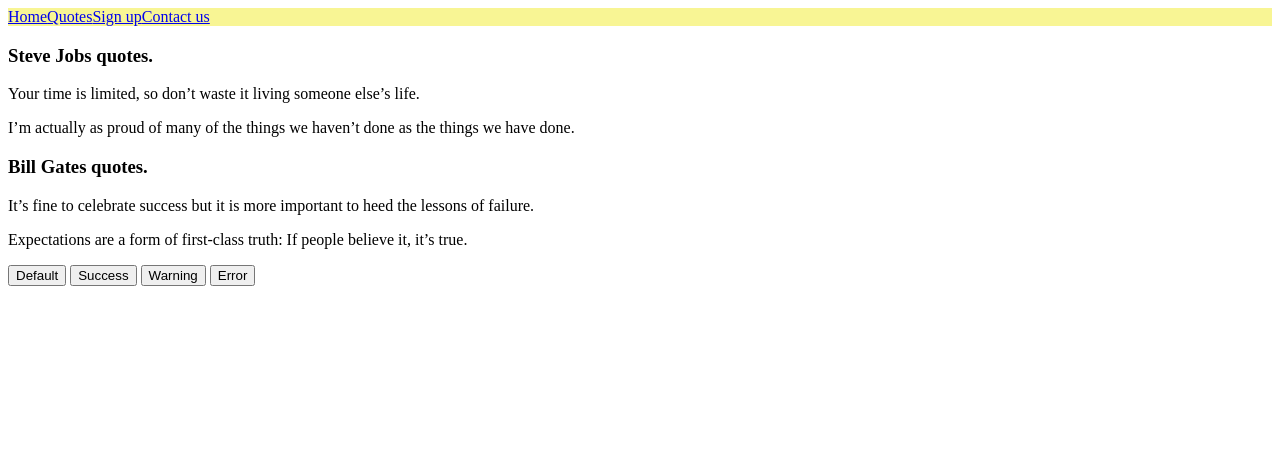
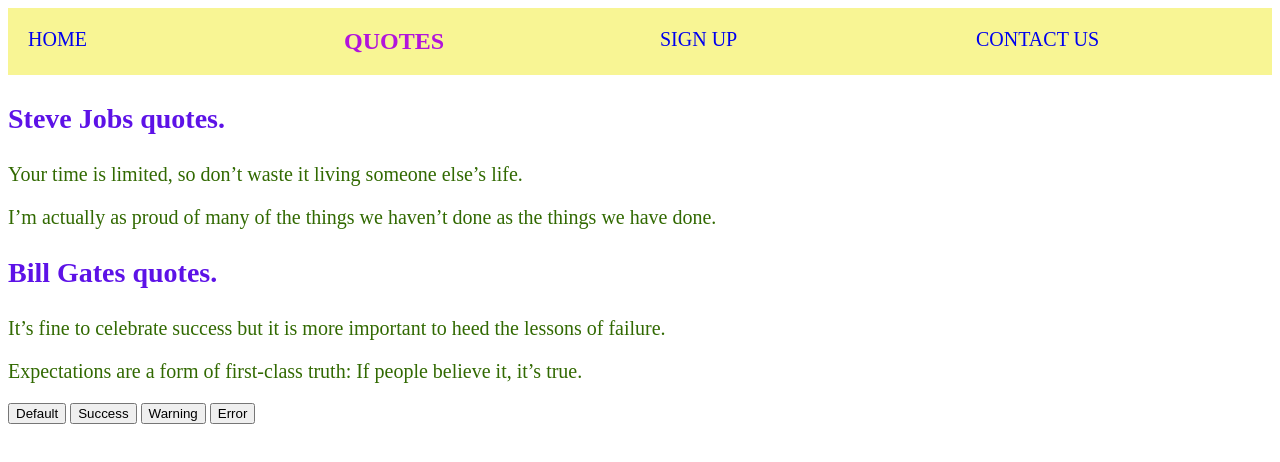
Before and after one commit to mrhardman23/sass-activities-2021, a plain HTML site: page index.html in a window 1280 px wide. Drawn offline with Linux system fonts and the light colour scheme.

Commit message:
Activities up to May 12th
An update to include May 12th's activities

```diff
--- a/styling/style.scss
+++ b/styling/style.scss
@@ -1,5 +1,35 @@
+// Mr. Hardman
+
 nav {
     display: flex;
 
     background-color: #F8F594;
+
+    a {
+        flex: 1;
+
+        text-decoration: none;
+        text-transform: uppercase;
+        font-size: 20px;
+
+        padding: 20px;
+    }
+
+    .active {
+        color: #B314DB;
+        font-weight: bold;
+        font-size: 24px;
+    }
 }
+
+article {
+    h3 {
+        color: #5d12e7;
+        font-size: 28px;
+    }
+
+    p {
+        color: #316901;
+        font-size: 20px;
+    }
+}
```
Also changed, not shown: styling/style.css.
